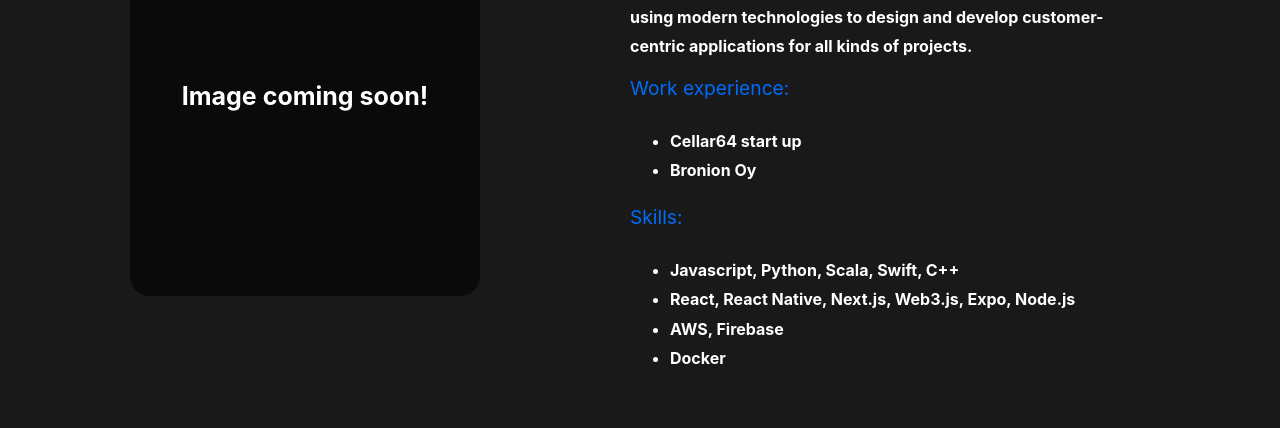
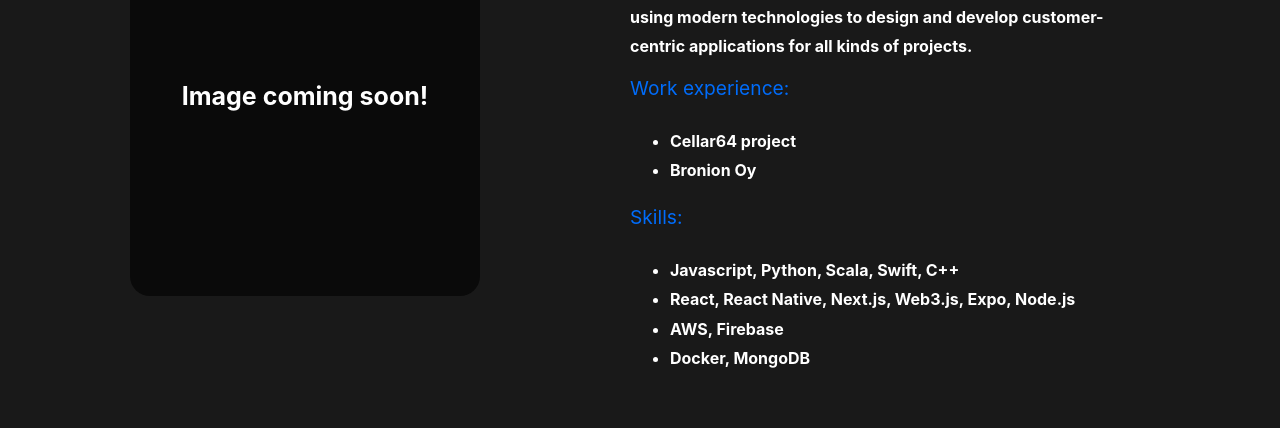
Before and after one commit to teemuvayrynen/portfolio, a Next.js app: page / in a window 1280 px wide. Shown: the part 862-1290 px from the top of the page. Built offline with nearby package versions, Linux system fonts and the light colour scheme.

Commit message:
little information changes

```diff
--- a/components/about/Info.js
+++ b/components/about/Info.js
@@ -23,7 +23,7 @@ const Info = () => {
           Work experience:
         </SecondHeader>
         <ul>
-            <ListItem>Cellar64 start up</ListItem>
+            <ListItem>Cellar64 project</ListItem>
             <ListItem>Bronion Oy</ListItem>
         </ul>
         <SecondHeader>
@@ -33,7 +33,7 @@ const Info = () => {
             <ListItem>Javascript, Python, Scala, Swift, C++</ListItem>
             <ListItem>React, React Native, Next.js, Web3.js, Expo, Node.js</ListItem>
             <ListItem>AWS, Firebase</ListItem>
-            <ListItem>Docker</ListItem>
+            <ListItem>Docker, MongoDB</ListItem>
         </ul>
 
       </Container>
```
